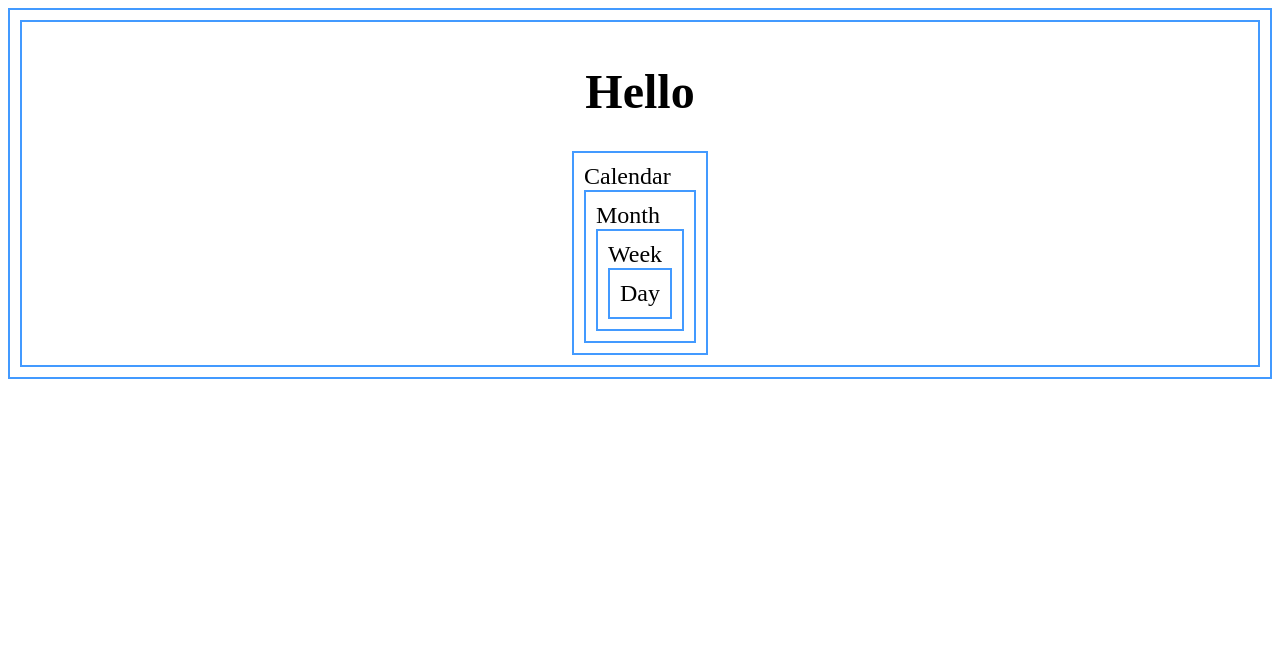
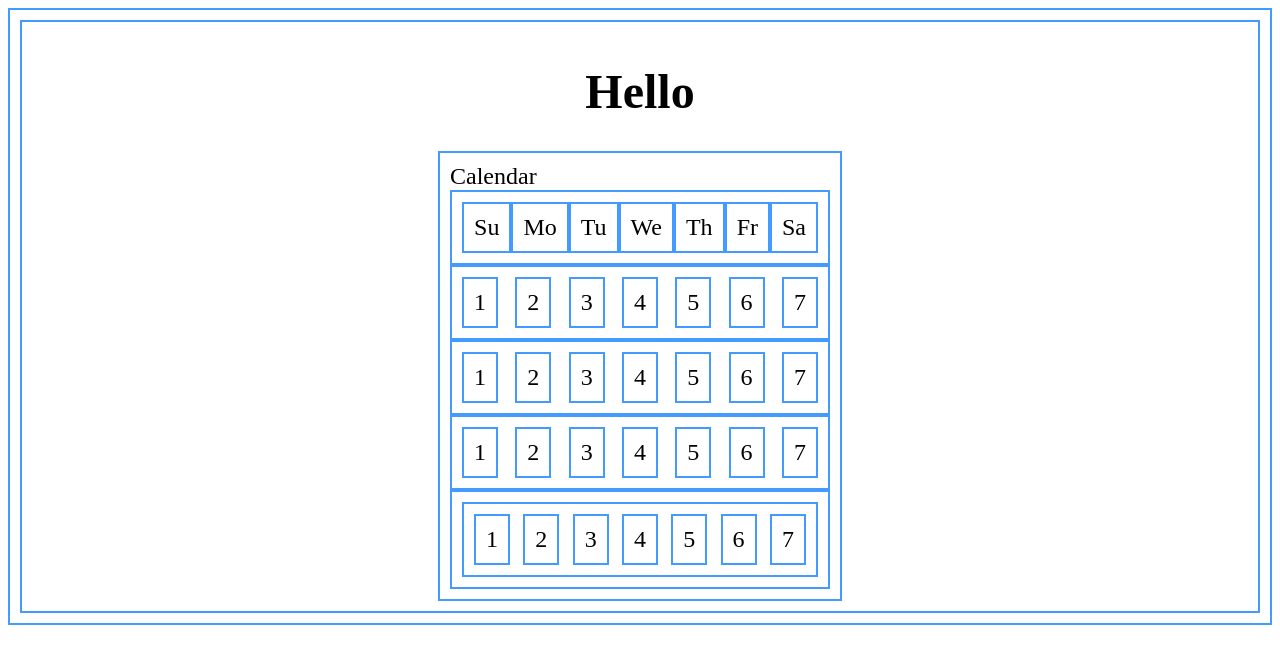
Before and after one commit to Legrito/habiton-project, a React (Create React App) app: page / in a window 1280 px wide. Shown: the top 664 px of the page. Built offline with nearby package versions, Linux system fonts and the light colour scheme.

Commit message:
Add markup for calendar

```diff
--- a/package.json
+++ b/package.json
@@ -40,5 +40,9 @@
       "last 1 firefox version",
       "last 1 safari version"
     ]
+  },
+  "devDependencies": {
+    "sass": "^1.58.3",
+    "sass-loader": "^13.2.0"
   }
 }
--- a/src/components/Calendar/Calendar.tsx
+++ b/src/components/Calendar/Calendar.tsx
@@ -1,9 +1,22 @@
+import moment from "moment";
 import Month from "./Month";
+import Week from "./Week";
 
-const Calendar = () => (
+const Calendar = () => {
+  const date = moment();
+  const weekdays = moment.weekdaysMin();
+
+  console.log(date.weekday(1));
+
+  return (
   <div>
-    Calendar <Month />
+    Calendar
+    <Week weekDays={weekdays}/>
+    <Week />
+    <Week />
+    <Week />
+    <Month />
   </div>
-);
+)};
 
 export default Calendar;
--- a/src/components/Calendar/Day.tsx
+++ b/src/components/Calendar/Day.tsx
@@ -1,3 +1,9 @@
-const Day = () => <div>Day</div>;
+interface Props {
+  name: string,
+}
+
+const Day = ({name}: Props) => {
+  return (<div>{name}</div>)
+};
 
 export default Day;
--- a/src/components/Calendar/Month.tsx
+++ b/src/components/Calendar/Month.tsx
@@ -1,10 +1,11 @@
 import Week from "./Week";
 
-const Month = () => (
+const Month = () => {
+  return (
   <div>
-    Month <Week />
+    <Week />
   </div>
-);
+)};
 
 
 export default Month;
--- /dev/null
+++ b/src/components/Calendar/Week.module.scss
@@ -0,0 +1,5 @@
+.wrap {
+  display: flex;
+  align-items: center;
+  justify-content: space-between;
+}
--- a/src/components/Calendar/Week.tsx
+++ b/src/components/Calendar/Week.tsx
@@ -1,10 +1,17 @@
 import Day from "./Day";
+import styles from './Week.module.scss';
 
-const Week = () => (
-  <div>
-    Week
-    <Day />
+const arr: string[] = ['1', '2', '3', '4', '5', '6', '7'];
+
+interface Props {
+  weekDays?: string[]
+}
+
+const Week = ({ weekDays = arr}: Props) => {
+  return (
+  <div className={styles.wrap}>
+    {weekDays.map(day => (<Day name={day} />))}
   </div>
-);
+)};
 
 export default Week;
```
Also changed, not shown: 1 other file (tests, documents, lock files or other folders).
